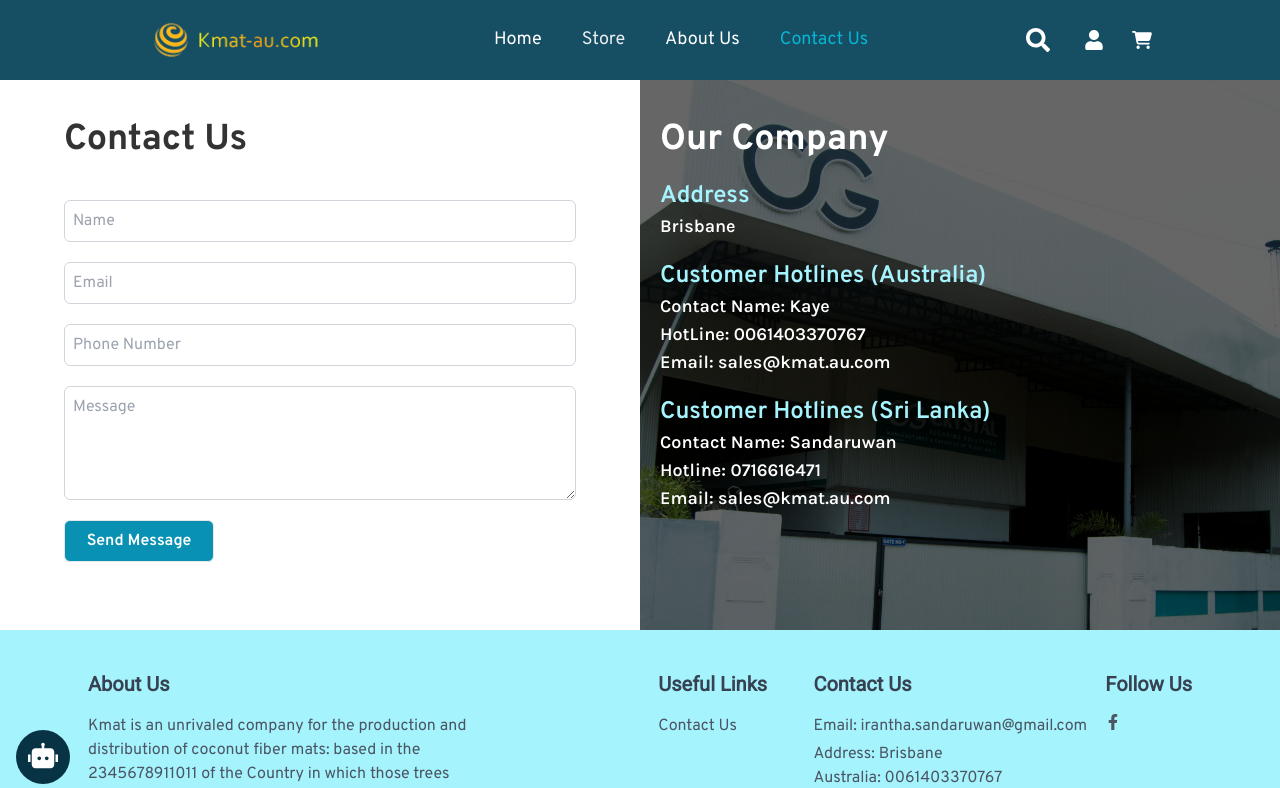
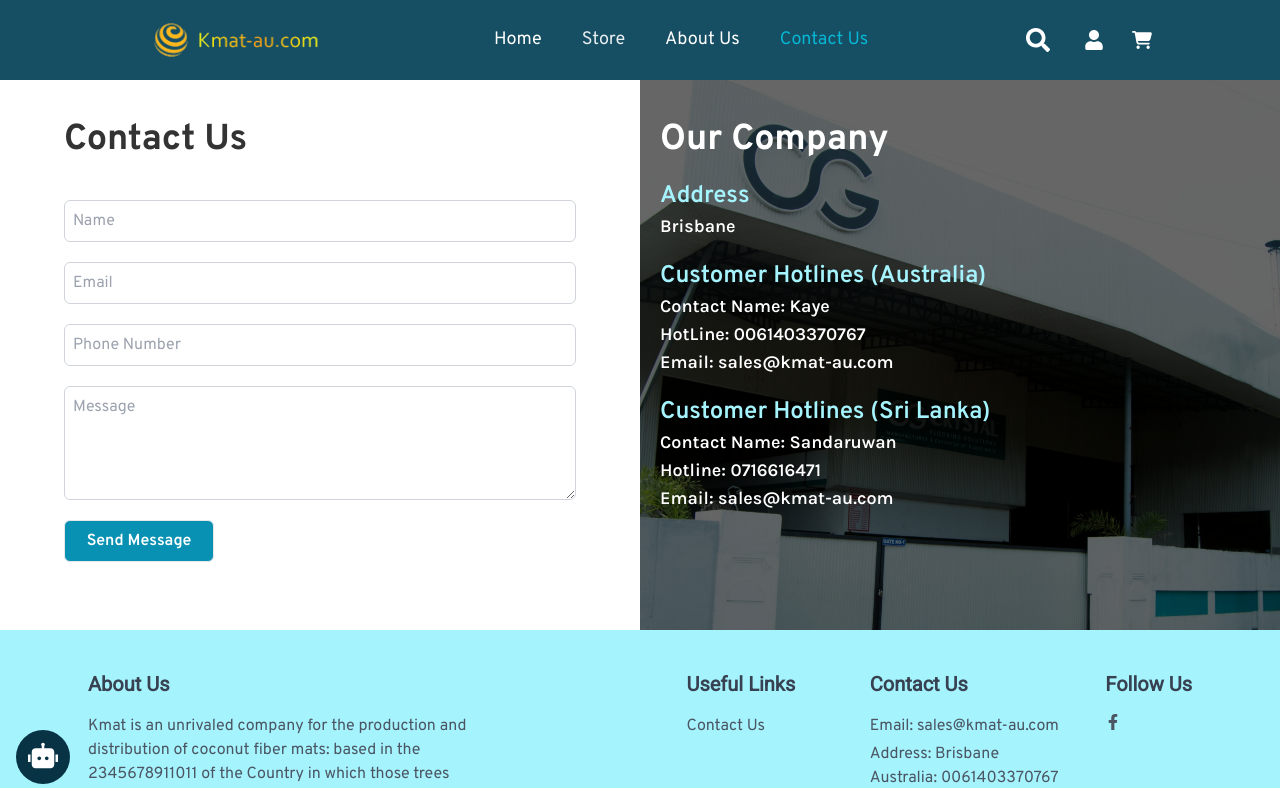
Before and after one commit to SahanDev00/crystal, a React (Create React App) app: page /contact-us in a window 1280 px wide. Shown: the top 788 px of the page. Built offline with nearby package versions, Linux system fonts and the light colour scheme.

Commit message:
new apis

```diff
--- a/src/Pages/ContactUs.jsx
+++ b/src/Pages/ContactUs.jsx
@@ -73,13 +73,13 @@ const ContactUs = () => {
                 <h1 className='text-cyan-200 text-2xl font-semibold'>Customer Hotlines (Australia)</h1>
                 <p className='text-lg font-semibold font-karla'>Contact Name: Kaye</p>
                 <p className='text-lg font-semibold font-karla'>HotLine: 0061403370767</p>
-                <p className='text-lg font-semibold font-karla'>Email: sales@kmat.au.com</p>
+                <p className='text-lg font-semibold font-karla'>Email: sales@kmat-au.com</p>
               </div>
               <div className='text-white mt-8 md:mt-5'>
                 <h1 className='text-cyan-200 text-2xl font-semibold'>Customer Hotlines (Sri Lanka)</h1>
                 <p className='text-lg font-semibold font-karla'>Contact Name: Sandaruwan</p>
                 <p className='text-lg font-semibold font-karla'>Hotline: 0716616471</p>
-                <p className='text-lg font-semibold font-karla'>Email: sales@kmat.au.com</p>
+                <p className='text-lg font-semibold font-karla'>Email: sales@kmat-au.com</p>
               </div>
             </div>
           </div>
--- a/src/components/Footer.jsx
+++ b/src/components/Footer.jsx
@@ -31,7 +31,7 @@ const Footer = () => {
         <div className='mb-8 md:mb-0'>
           <h2 className='text-xl font-bold text-gray-700 mb-4 font-roboto'>Contact Us</h2>
           <p className='text-gray-600 mb-1'>
-            Email: irantha.sandaruwan@gmail.com
+            Email: sales@kmat-au.com
           </p>
           <p className='text-gray-600'>
             Address: Brisbane
--- a/src/components/Profile/Login.jsx
+++ b/src/components/Profile/Login.jsx
@@ -362,7 +362,8 @@ const validateForm = () => {
               <p className='text-gray-500 md:text-gray-800 font-semibold text-center mt-2'>Please enter your details...</p>
               <form className='mt-3 md:mt-5'>
                 <label className='font-semibold md:ml-16'>Email</label>
-                <input className='block w-[95%] md:w-[80%] mx-auto rounded-lg pl-4 py-2 border-cyan-500 border-2 mb-2 mt-1' name="email"
+                <input className='block w-[95%] md:w-[80%] mx-auto rounded-lg pl-4 py-2 border-cyan-500 border-2 mb-2 mt-1'
+                name="email"
                 value={formData.email}
                 onChange={handleChange}
                 type="email" placeholder='example@gmail.com' required />
```
